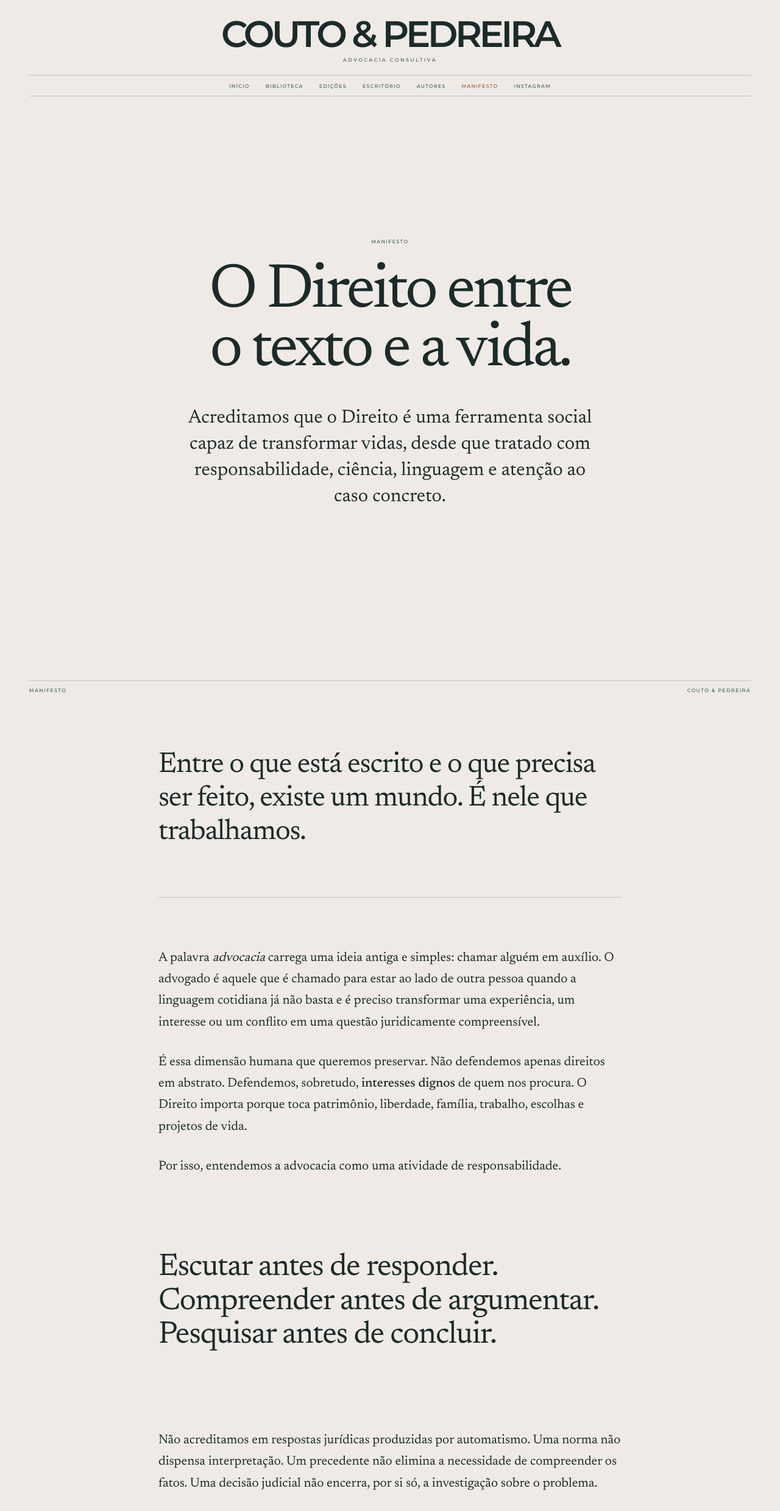
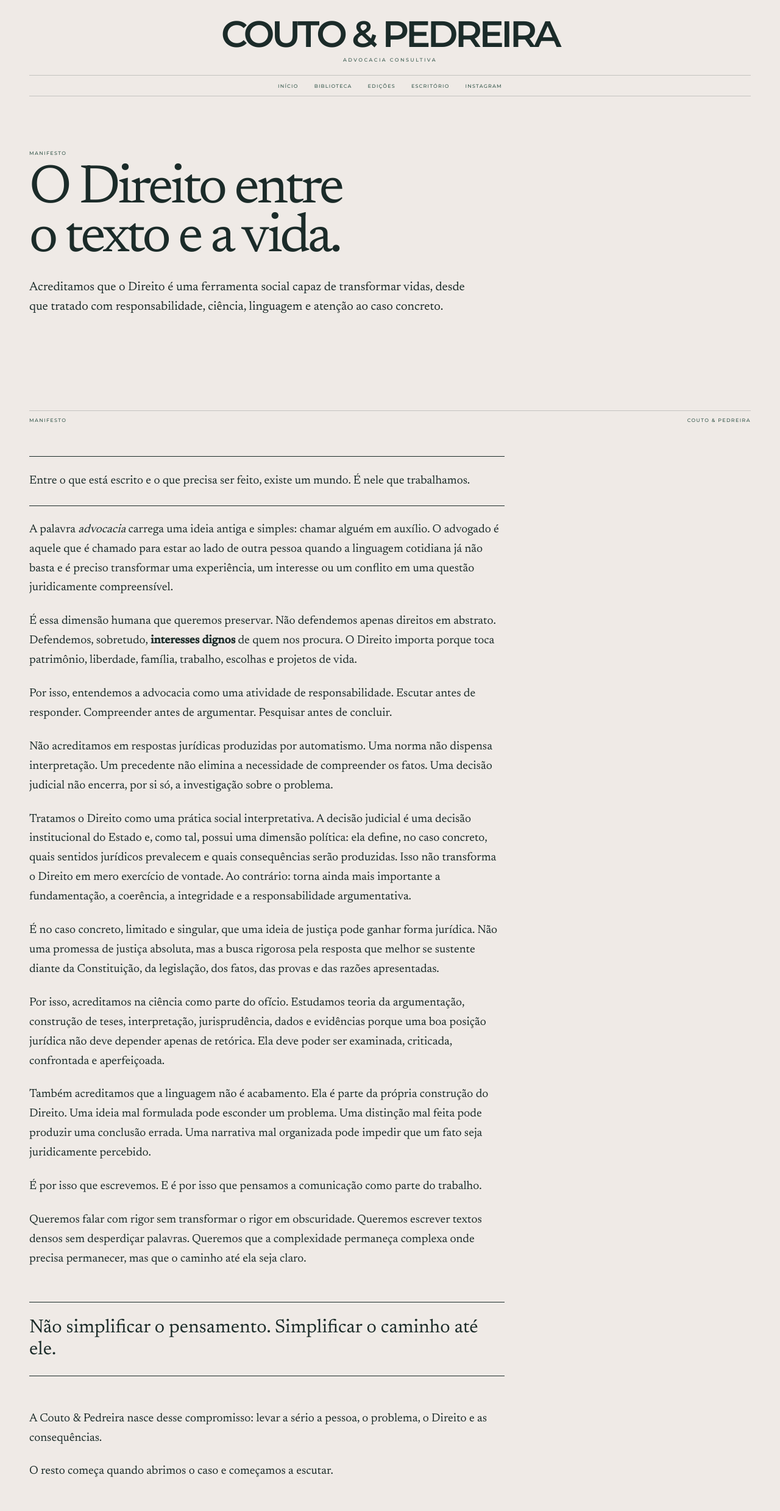
Before and after one commit to coutoepedreira/coutoepedreira.github.io, a plain HTML site: page manifesto.html in a window 1280 px wide. Shown: the top 2478 px of the page at 61% size. Drawn offline with Linux system fonts and the light colour scheme.

Commit message:
Refactor manifesto.html for improved structure

```diff
--- a/manifesto.html
+++ b/manifesto.html
@@ -30,7 +30,6 @@
 
 <meta name="robots" content="index,follow">
 
-
 <link
   rel="preconnect"
   href="https://fonts.googleapis.com"
@@ -52,229 +51,10 @@
   href="css/style.css"
 >
 
-
-<style>
-
-/* =========================================================
-   MANIFESTO
-   Direção editorial específica da página
-   ========================================================= */
-
-.manifesto-page {
-  text-align: left;
-}
-
-
-/* ---------------------------------------------------------
-   HERO
-   --------------------------------------------------------- */
-
-.manifesto-page .internal-hero {
-  width: min(920px, 100%);
-  margin: 145px auto 125px;
-  text-align: center;
-}
-
-.manifesto-page .internal-hero .micro {
-  margin-bottom: 30px;
-}
-
-.manifesto-page .internal-hero h1 {
-  margin: 0;
-  font-family: "Newsreader", serif;
-  font-size: clamp(58px, 8vw, 112px);
-  font-weight: 400;
-  line-height: 0.94;
-  letter-spacing: -0.045em;
-}
-
-.manifesto-page .internal-dek {
-  width: min(700px, 100%);
-  margin: 42px auto 0;
-
-  font-family: "Newsreader", serif;
-  font-size: clamp(22px, 2.5vw, 31px);
-  line-height: 1.38;
-}
-
-
-/* ---------------------------------------------------------
-   CORPO
-   --------------------------------------------------------- */
-
-.manifesto-page .internal-section {
-  width: 100%;
-}
-
-.manifesto-page .section-rule {
-  margin-bottom: 90px;
-}
-
-.manifesto-page .internal-content {
-  width: min(760px, 100%);
-  margin: 0 auto;
-
-  text-align: left;
-}
-
-.manifesto-page .internal-content p {
-  margin: 0 0 30px;
-
-  font-family: "Newsreader", serif;
-  font-size: 21px;
-  line-height: 1.68;
-}
-
-
-/* ---------------------------------------------------------
-   ABERTURA
-   --------------------------------------------------------- */
-
-.manifesto-page .manifesto-opening {
-  margin: 0 0 82px;
-
-  padding: 0 0 78px;
-
-  border-bottom: 1px solid var(--line);
-}
-
-.manifesto-page .manifesto-opening p {
-  margin: 0;
-
-  font-size: clamp(30px, 4vw, 47px);
-  line-height: 1.18;
-  letter-spacing: -0.025em;
-}
-
-
-/* ---------------------------------------------------------
-   PAUSA / PRINCÍPIO
-   --------------------------------------------------------- */
-
-.manifesto-page .manifesto-principle {
-  margin: 76px 0 82px;
-
-  padding: 45px 0;
-
-  border-top: 1px solid var(--line-light);
-  border-bottom: 1px solid var(--line-light);
-}
-
-.manifesto-page .manifesto-principle p {
-  margin: 0;
-
-  font-family: "Newsreader", serif;
-  font-size: clamp(32px, 4vw, 52px);
-  line-height: 1.08;
-  letter-spacing: -0.025em;
-}
-
-
-/* ---------------------------------------------------------
-   FRASE FINAL / ASSINATURA
-   --------------------------------------------------------- */
-
-.manifesto-page .manifesto-final {
-  margin-top: 84px;
-  padding-top: 72px;
-
-  border-top: 1px solid var(--line);
-}
-
-.manifesto-page .manifesto-final p {
-  margin-bottom: 28px;
-}
-
-.manifesto-page .manifesto-final p:last-child {
-  margin-top: 55px;
-  margin-bottom: 0;
-
-  font-size: clamp(27px, 3.5vw, 42px);
-  line-height: 1.15;
-  letter-spacing: -0.02em;
-}
-
-
-/* ---------------------------------------------------------
-   DESTAQUE
-   --------------------------------------------------------- */
-
-.manifesto-page strong {
-  font-weight: 500;
-}
-
-
-/* ---------------------------------------------------------
-   RESPONSIVO
-   --------------------------------------------------------- */
-
-@media (max-width: 760px) {
-
-  .manifesto-page .internal-hero {
-    margin-top: 105px;
-    margin-bottom: 90px;
-  }
-
-  .manifesto-page .internal-hero h1 {
-    font-size: clamp(50px, 14vw, 78px);
-  }
-
-  .manifesto-page .internal-dek {
-    margin-top: 30px;
-    font-size: 22px;
-  }
-
-  .manifesto-page .section-rule {
-    margin-bottom: 60px;
-  }
-
-  .manifesto-page .internal-content {
-    width: 100%;
-  }
-
-  .manifesto-page .internal-content p {
-    font-size: 19px;
-    line-height: 1.63;
-    margin-bottom: 26px;
-  }
-
-  .manifesto-page .manifesto-opening {
-    margin-bottom: 60px;
-    padding-bottom: 55px;
-  }
-
-  .manifesto-page .manifesto-opening p {
-    font-size: 31px;
-  }
-
-  .manifesto-page .manifesto-principle {
-    margin: 58px 0 62px;
-    padding: 35px 0;
-  }
-
-  .manifesto-page .manifesto-principle p {
-    font-size: 34px;
-  }
-
-  .manifesto-page .manifesto-final {
-    margin-top: 65px;
-    padding-top: 55px;
-  }
-
-  .manifesto-page .manifesto-final p:last-child {
-    margin-top: 42px;
-    font-size: 30px;
-  }
-
-}
-
-</style>
-
 </head>
 
 
-<body class="manifesto-page">
-
+<body>
 
 <header class="site-header site-shell">
 
@@ -293,13 +73,11 @@
 
 </div>
 
-
 <div class="masthead-rule"></div>
-
 
 <div class="nav-row">
 
-    <nav class="nav" aria-label="Navegação principal">
+<nav class="nav">
 
 <a href="index.html">
   Início
@@ -315,17 +93,6 @@
 
 <a href="index.html#escritorio">
   Escritório
-      </a>
-
-      <a href="index.html#autores">
-        Autores
-      </a>
-
-      <a
-        href="manifesto.html"
-        style="color: var(--terracotta);"
-      >
-        Manifesto
 </a>
 
 <a
@@ -385,19 +152,11 @@
 <article class="internal-content">
 
 
-      <!-- ABERTURA -->
-
-      <div class="manifesto-opening">
-
-        <p>
+<p class="pullquote">
   Entre o que está escrito e o que precisa ser feito,
   existe um mundo. É nele que trabalhamos.
 </p>
 
-      </div>
-
-
-      <!-- TEXTO -->
 
 <p>
   A palavra <em>advocacia</em> carrega uma ideia antiga
@@ -421,21 +180,10 @@
 
 <p>
   Por isso, entendemos a advocacia como uma atividade
-        de responsabilidade.
-      </p>
-
-
-      <!-- PRINCÍPIO -->
-
-      <div class="manifesto-principle">
-
-        <p>
-          Escutar antes de responder.<br>
-          Compreender antes de argumentar.<br>
+  de responsabilidade. Escutar antes de responder.
+  Compreender antes de argumentar.
   Pesquisar antes de concluir.
 </p>
-
-      </div>
 
 
 <p>
@@ -503,21 +251,11 @@
 </p>
 
 
-      <!-- FRASE-MANIFESTO -->
-
-      <div class="manifesto-principle">
-
-        <p>
-          Não simplificar o pensamento.<br>
+<div class="pullquote">
+  Não simplificar o pensamento.
   Simplificar o caminho até ele.
-        </p>
-
 </div>
 
-
-      <!-- FINAL -->
-
-      <div class="manifesto-final">
 
 <p>
   A Couto &amp; Pedreira nasce desse compromisso:
@@ -525,12 +263,11 @@
   e as consequências.
 </p>
 
+
 <p>
   O resto começa quando abrimos o caso
   e começamos a escutar.
 </p>
-
-      </div>
 
 
 </article>
@@ -539,8 +276,6 @@
 
 </main>
 
-
-<!-- FOOTER -->
 
 <footer class="site-footer">
 
@@ -568,34 +303,14 @@
   @coutoepedreira
 </a>
 
-    <nav
-      class="footer-links"
-      aria-label="Links institucionais"
-    >
+<nav class="footer-links">
 
-      <a href="biblioteca.html">
-        Biblioteca
-      </a>
-
-      <a href="edicoes.html">
-        Edições
-      </a>
-
-      <a href="manifesto.html">
-        Manifesto
-      </a>
-
-      <a href="metodologia.html">
-        Metodologia
-      </a>
-
-      <a href="termos.html">
-        Termos de Uso
-      </a>
-
-      <a href="privacidade.html">
-        Política de Privacidade
-      </a>
+<a href="biblioteca.html">Biblioteca</a>
+<a href="edicoes.html">Edições</a>
+<a href="manifesto.html">Manifesto</a>
+<a href="metodologia.html">Metodologia</a>
+<a href="termos.html">Termos de Uso</a>
+<a href="privacidade.html">Política de Privacidade</a>
 
 </nav>
 
@@ -605,12 +320,13 @@
   © 2026 Couto &amp; Pedreira
 </span>
 
+</span>
+
 </div>
 
 </div>
 
 </footer>
 
-
 </body>
 </html>
```
Lines whose indentation alone changed are shown as unchanged.
